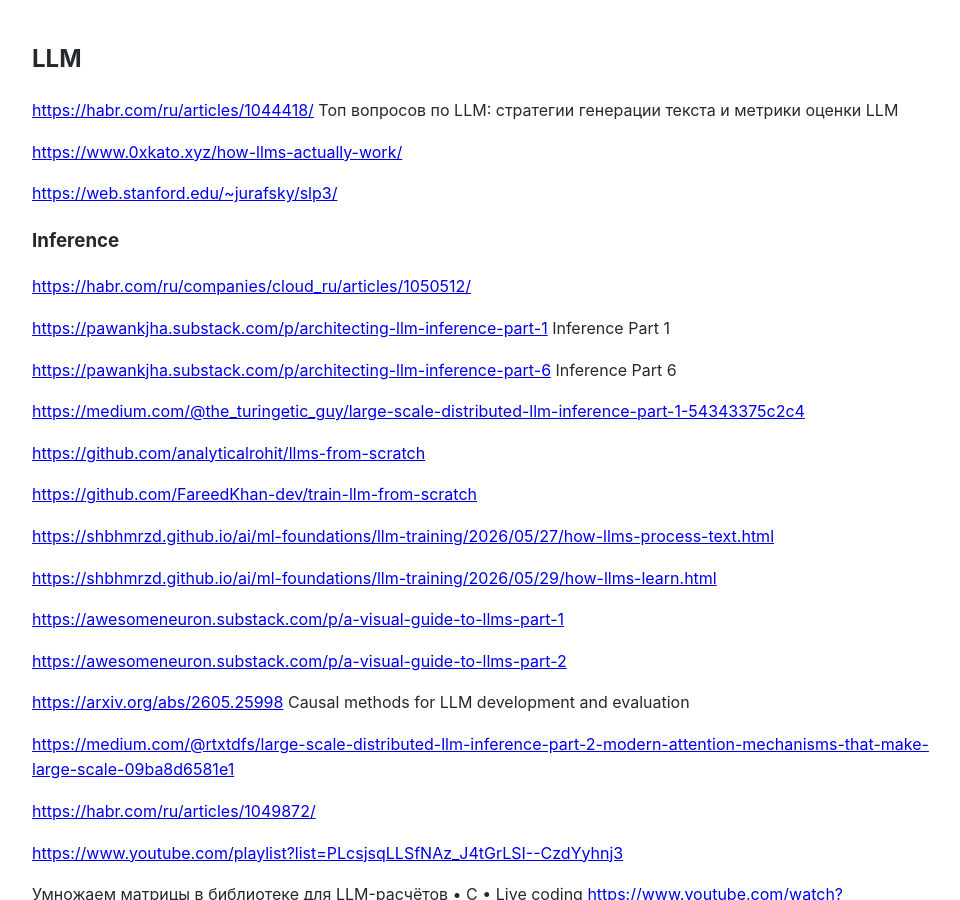
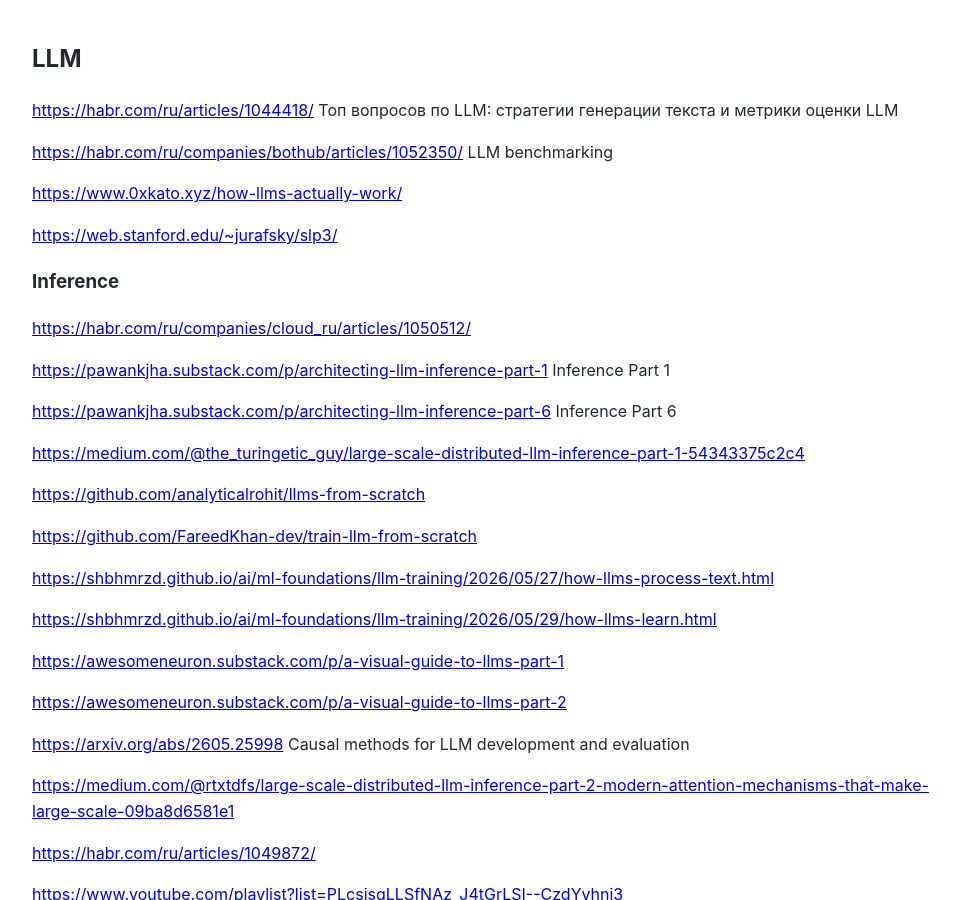
Before and after one commit to Michael-Lubinsky/michael-lubinsky.github.com, a Jekyll site: the page built from ml/llm.md, in a window 1280 px wide and 900 px high. Shown: the whole window, without its empty margins (158-1118 px from the left). Built offline with Jekyll 4.4.1, drawn with Linux system fonts in a browser that asks for light colours; our own code applies the rules of GitHub Pages for plain Markdown files.

Commit message:
Update llm.md

```diff
--- a/ml/llm.md
+++ b/ml/llm.md
@@ -1,6 +1,8 @@
 ## LLM
 
 <https://habr.com/ru/articles/1044418/> Топ вопросов по LLM: стратегии генерации текста и метрики оценки LLM
+
+<https://habr.com/ru/companies/bothub/articles/1052350/> LLM benchmarking
 
 <https://www.0xkato.xyz/how-llms-actually-work/>
 
```
